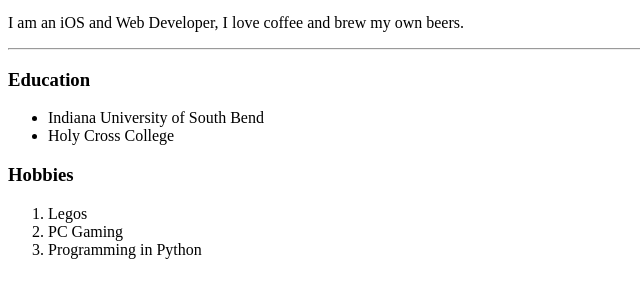
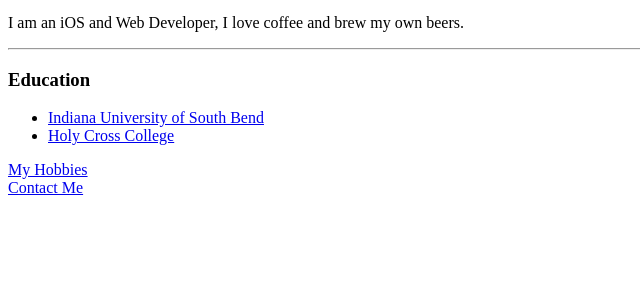
Before and after one commit to djbeto2209/FullStackDemo, a plain HTML site: page HTML - Personal Site/index.html in a window 1280 px wide. Shown: the part 412-710 px from the top of the page, without its empty margins (0-640 px from the left). Drawn offline with Linux system fonts and the light colour scheme.

Commit message:
added anchors

```diff
--- a/HTML - Personal Site/index.html
+++ b/HTML - Personal Site/index.html
@@ -15,15 +15,12 @@
   <hr>
   <h3>Education</h3>
   <ul>
-    <li>Indiana University of South Bend</li>
-    <li>Holy Cross College</li>
+    <li><a href="https://www.iusb.edu">Indiana University of South Bend</a></li>
+    <li><a href="https://www.hcc-nd.edu/">Holy Cross College</a></li>
   </ul>
-  <h3>Hobbies</h3>
-  <ol>
-    <li>Legos</li>
-    <li>PC Gaming</li>
-    <li>Programming in Python</li>
-  </ol>
+  <a href="hobbies.html">My Hobbies</a>
+  <br>
+  <a href="contactme.html">Contact Me</a>
 </body>
 
 </html>
```
Also changed, not shown: HTML - Personal Site/contactme.html (added, +11 -0 lines), HTML - Personal Site/hobbies.html (added, +15 -0 lines).
